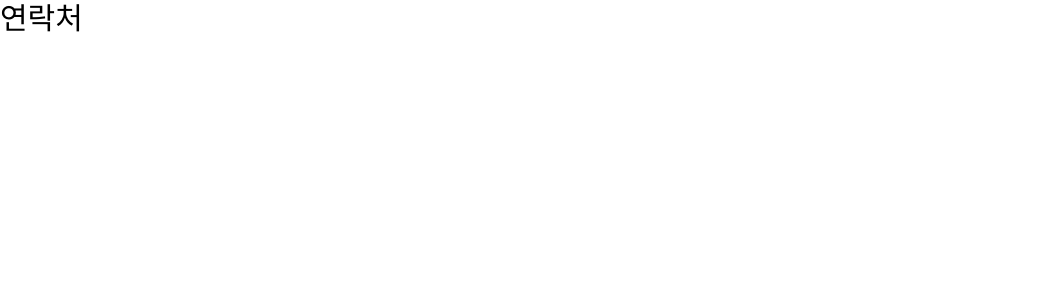
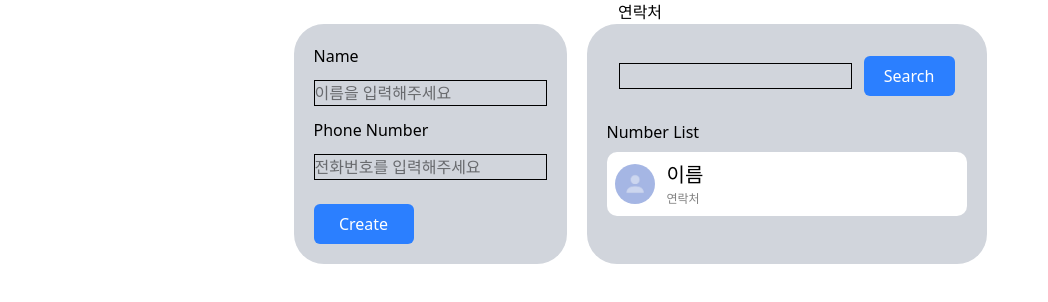
Before and after one commit to MeinSchatzMeinSatz/phone-book, a React (Vite) app in the folder phone-book-app/: page / in a window 1280 px wide. Shown: the top 302 px of the page, without its empty margins (0-1048 px from the left). Built offline with nearby package versions, Linux system fonts and the light colour scheme.

Commit message:
기본 디자인 세팅

```diff
--- a/phone-book-app/src/App.jsx
+++ b/phone-book-app/src/App.jsx
@@ -1,4 +1,6 @@
 import "./App.css";
+import ContactForm from "./component/Contactform";
+import ContactList from "./component/ContactList";
 
 function App() {
   /*
@@ -9,7 +11,15 @@ function App() {
   */
   return (
     <>
-      <h1 className="text-3xl">연락처</h1>
+      <div className="flex flex-col justify-center items-center">
+        <h1 className="">연락처</h1>
+        <section className="flex justify-center">
+          <article className="flex justify-center">
+            <ContactForm />
+            <ContactList />
+          </article>
+        </section>
+      </div>
     </>
   );
 }
--- /dev/null
+++ b/phone-book-app/src/component/ContactForm.jsx
@@ -0,0 +1,33 @@
+import React from "react";
+
+const ContactForm = () => {
+  return (
+    <div className="bg-gray-300 rounded-[30px] p-[20px]">
+      <h2 className="sr-only">ContactForm 입니다.</h2>
+      <form action="submit" className="flex flex-col gap-3">
+        <label htmlFor="name">Name</label>
+        <input
+          type="text"
+          id="name"
+          className="w-full border-1"
+          placeholder="이름을 입력해주세요"
+        />
+        <label htmlFor="contact">Phone Number</label>
+        <input
+          type="number"
+          id="contact"
+          className="w-full border-1"
+          placeholder="전화번호를 입력해주세요"
+        />
+        <button
+          type="submit"
+          className="bg-blue-500 text-white p-2 rounded-md w-[100px] mt-3"
+        >
+          Create
+        </button>
+      </form>
+    </div>
+  );
+};
+
+export default ContactForm;
--- /dev/null
+++ b/phone-book-app/src/component/ContactList.jsx
@@ -0,0 +1,15 @@
+import React from "react";
+import SearchBox from "./SearchBox.jsx";
+import NumberList from "./NumberList.jsx";
+
+const ContactList = () => {
+  return (
+    <div className="flex flex-col bg-gray-300 rounded-[30px] p-[20px] ml-5 w-[400px]">
+      <h2 className="sr-only">ContactList</h2>
+      <SearchBox />
+      <NumberList />
+    </div>
+  );
+};
+
+export default ContactList;
--- /dev/null
+++ b/phone-book-app/src/component/NumberList.jsx
@@ -0,0 +1,26 @@
+import React from "react";
+import basicProfileImage from "../assets/img/기본프로필.jpeg";
+
+const NumberList = () => {
+  return (
+    <div className="flex flex-col mt-3 gap-2">
+      <h3>Number List</h3>
+
+      <ul className="flex flex-col gap-2">
+        <li className="flex items-center gap-3 bg-[#fff] rounded-[10px] p-2">
+          <img
+            src={basicProfileImage}
+            alt="기본 프로필 이미지"
+            className="w-[40px] h-[40px] rounded-full"
+          />
+          <div>
+            <h4 className="text-[20px]">이름</h4>
+            <p className="text-[12px] text-[#808080]">연락처</p>
+          </div>
+        </li>
+      </ul>
+    </div>
+  );
+};
+
+export default NumberList;
--- /dev/null
+++ b/phone-book-app/src/component/SearchBox.jsx
@@ -0,0 +1,17 @@
+import React from "react";
+
+const SearchBox = () => {
+  return (
+    <div className="flex items-center gap-3 p-3">
+      <input type="text" id="search" className="border-1" />
+      <button
+        type="submit"
+        className="bg-blue-500 text-white p-2 rounded-md w-[100px]"
+      >
+        Search
+      </button>
+    </div>
+  );
+};
+
+export default SearchBox;
```
Also changed, not shown: phone-book-app/src/assets/img/기본프로필.jpeg (added).
